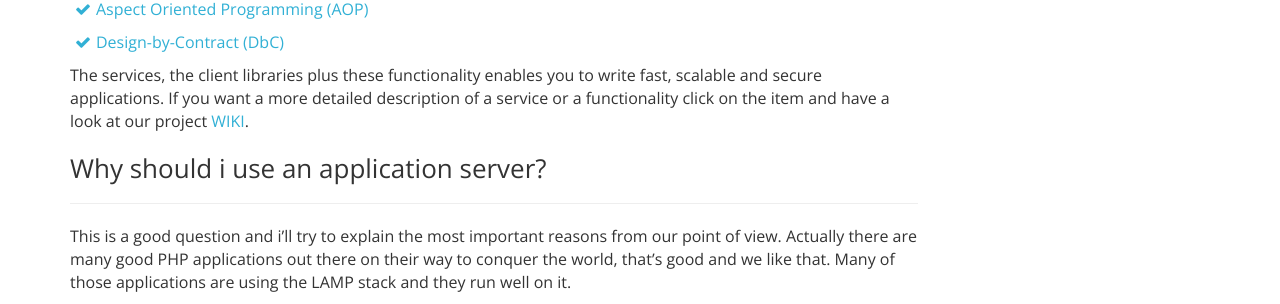
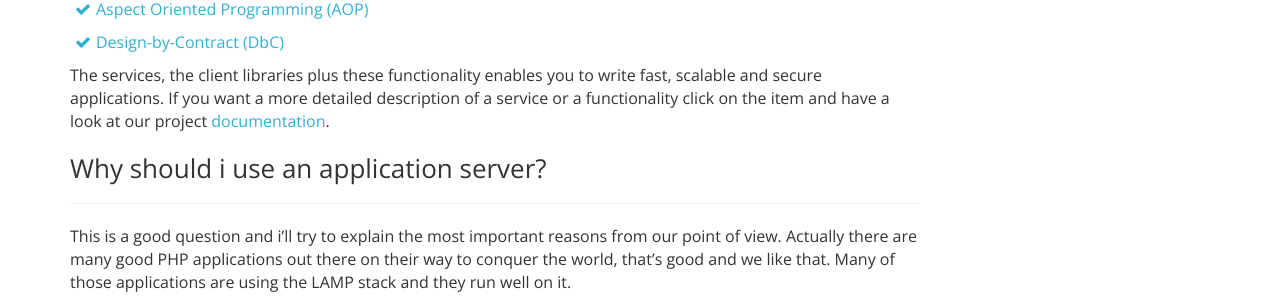
Before and after one commit to appserver-io/appserver, a Jekyll site: the page built from _posts/2014-12-17-iron-horse-is-out-now.md, in a window 1280 px wide and 900 px high, scrolled down 1647 px. Shown: the part 150-454 px from the top of the window. Built offline with Jekyll 4.4.1, drawn with Linux system fonts in a browser that asks for light colours; nearby versions of some CDN libraries; library files that are not in the unit come from our copies; Markdown is read by kramdown in place of the engine named in the settings; comment, search, counter and statistics services are not loaded.

Commit message:
Update 2014-12-17-iron-horse-is-out-now.md

```diff
--- a/_posts/2014-12-17-iron-horse-is-out-now.md
+++ b/_posts/2014-12-17-iron-horse-is-out-now.md
@@ -40,23 +40,23 @@
 the main purpose an application server should have. Beside the functionality of acting as a web server, it
 comes with the following services, we'll focus on in our next blog posts
 
-* [Servlet-Engine](https://github.com/appserver-io/appserver/wiki/05.-Servlet-Engine)
-* [Persistence-Container](https://github.com/appserver-io/appserver/wiki/08.-Persistence-Container)
-* [Message-Queue](https://github.com/appserver-io/appserver/wiki/09.-Message-Queue)
-* [Timer-Service](https://github.com/appserver-io/appserver/wiki/10.-Timer-Service)
+* [Servlet-Engine](<{{ "/get-started/documentation/servlet-engine.html" | prepend: site.baseurl }}>)
+* [Persistence-Container](<{{ "/get-started/documentation/persistence-container.html" | prepend: site.baseurl }}>)
+* [Message-Queue](<{{ "/get-started/documentation/message-queue.html" | prepend: site.baseurl }}>)
+* [Timer-Service](<{{ "/get-started/documentation/timer-service.html" | prepend: site.baseurl }}>)
 
 On top of these services, it provides client libraries that enables you to use those and extends them with
 functionality, that you know from some of the well known frameworks. To make it short, the application server
 comes with
 
-* [Annotations](https://github.com/appserver-io/appserver/wiki/06.-Annotations)
-* [Dependendcy Injection (DI)](https://github.com/appserver-io/appserver/wiki/07.-Dependency-Injection)
-* [Aspect Oriented Programming (AOP)](https://github.com/appserver-io/appserver/wiki/11.-AOP)
-* [Design-by-Contract (DbC)](https://github.com/appserver-io/appserver/wiki/12.-Design-by-Contract)
+* [Annotations](<{{ "/get-started/documentation/annotations.html" | prepend: site.baseurl }}>)
+* [Dependendcy Injection (DI)](<{{ "/get-started/documentation/dependency-injection.html" | prepend: site.baseurl }}>)
+* [Aspect Oriented Programming (AOP)](<{{ "/get-started/documentation/aop.html" | prepend: site.baseurl }}>)
+* [Design-by-Contract (DbC)](<{{ "/get-started/documentation/design-by-contract.html" | prepend: site.baseurl }}>)
 
 The services, the client libraries plus these functionality enables you to write fast, scalable and secure
 applications. If you want a more detailed description of a service or a functionality click on the item and
-have a look at our project [WIKI](https://github.com/appserver-io/appserver/wiki).
+have a look at our project [documentation](<{{ "/get-started/documentation.html" | prepend: site.baseurl }}>).
 
 ### Why should i use an application server?
 ***
```
